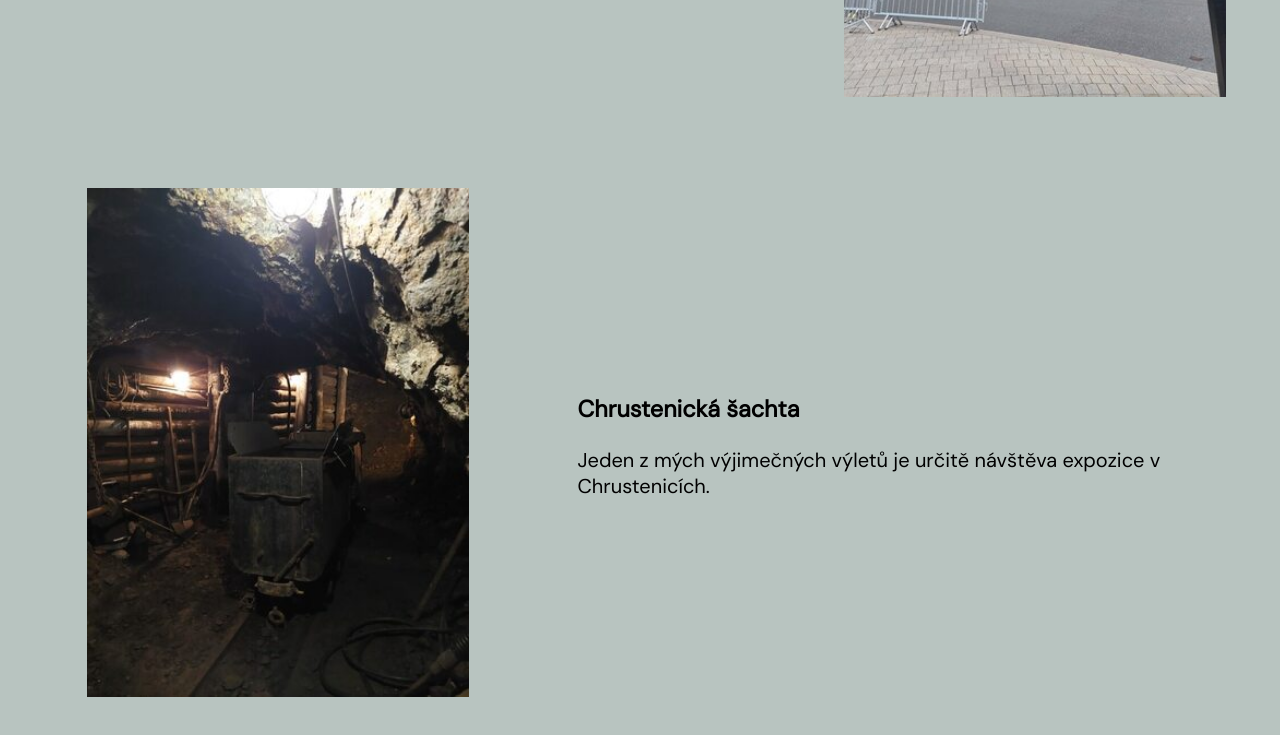
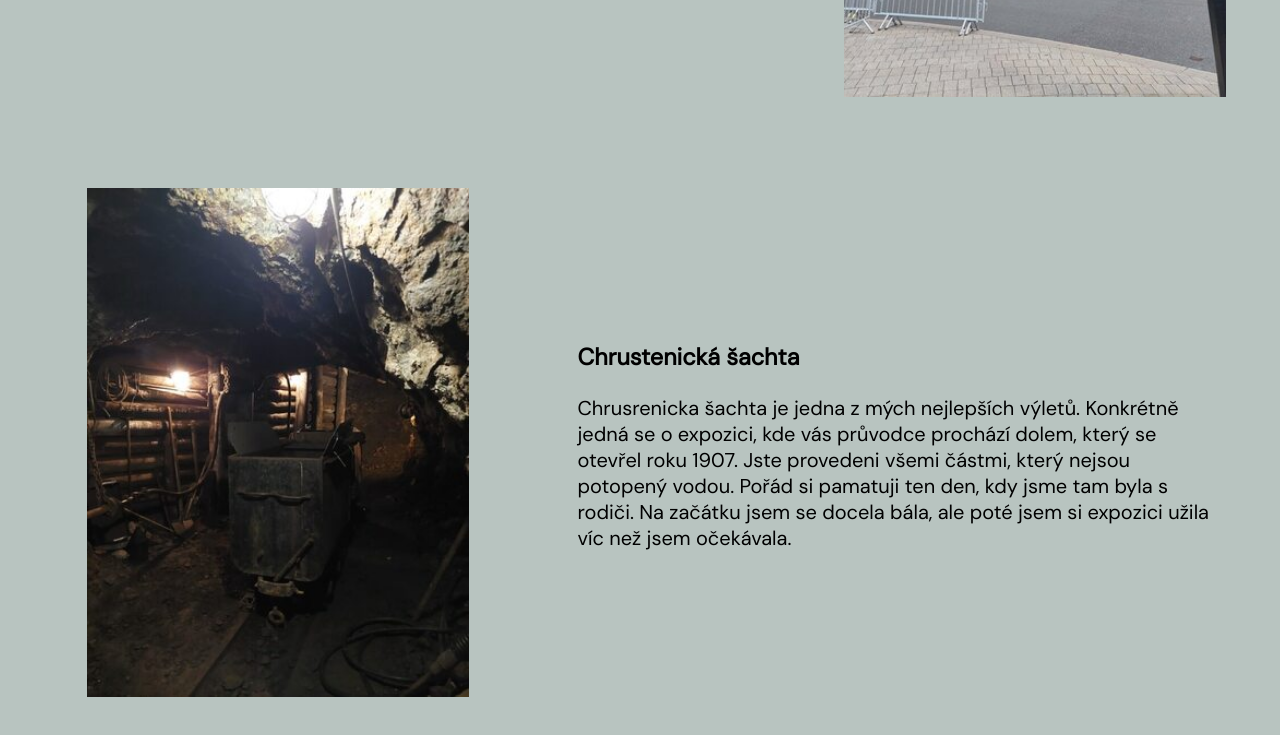
Before and after one commit to nettyyyy/AnetaMaurencova, a plain HTML site: page cestovani.html in a window 1280 px wide. Shown: the part 1135-1870 px from the top of the page. Drawn offline with Linux system fonts and the light colour scheme.

Commit message:
Update cestovani.html

```diff
--- a/cestovani.html
+++ b/cestovani.html
@@ -47,7 +47,7 @@
         </div>
             <div class="obsahcestovani2">
                 <h3>Chrustenická šachta</h3>
-                <p>Jeden z mých výjimečných výletů je určitě návštěva expozice v Chrustenicích. </p>
+                <p>Chrusrenicka šachta je jedna z mých nejlepších výletů. Konkrétně jedná se o expozici, kde vás průvodce prochází dolem, který se otevřel roku 1907. Jste provedeni všemi částmi, který nejsou potopený vodou. Pořád si pamatuji ten den, kdy jsme tam byla s rodiči. Na začátku jsem se docela bála, ale poté jsem si expozici užila víc než jsem očekávala. </p>
             </div>
         </div>
     </section>
```
